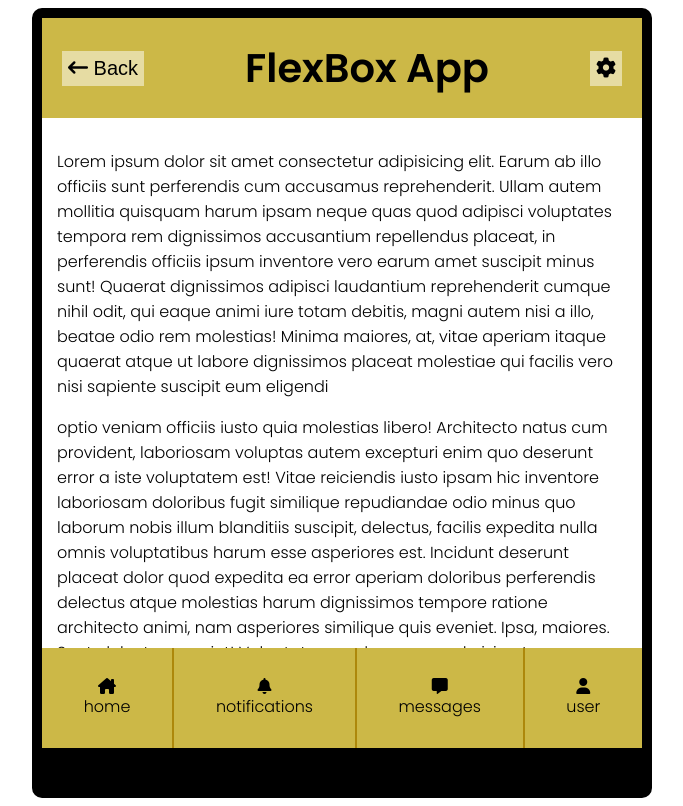
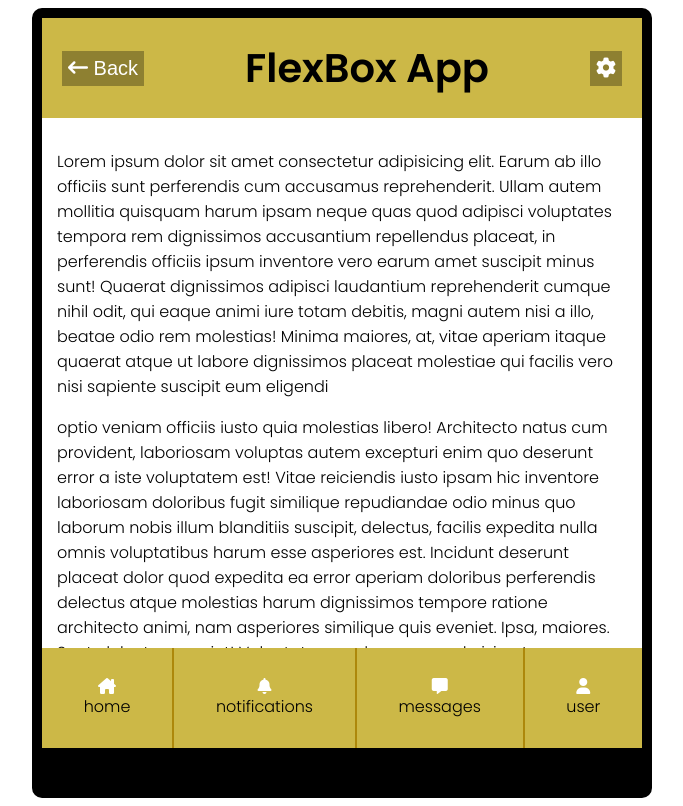
Before and after one commit to ShoperUpOkraj/shoper-up, a plain HTML site: page index.html in a window 1280 px wide. Shown: the whole page, without its empty margins (298-981 px from the left). Drawn offline with Linux system fonts and the light colour scheme.

Commit message:
css-flexbox-exercise-2

```diff
--- a/css/styles.css
+++ b/css/styles.css
@@ -26,8 +26,9 @@
 
 .nav_button {
     border: 0px;
-    background-color: rgb(255,255,255, 0.5);
+    background-color: rgba(0, 0, 0, 0.3);
     font-size: 20px;
+    color: white;
     padding: 6px;
 }
 
@@ -70,3 +71,7 @@
     align-items: center;
     flex-direction: column;
 }
+
+.button_label i {
+    color: white;
+}
```
